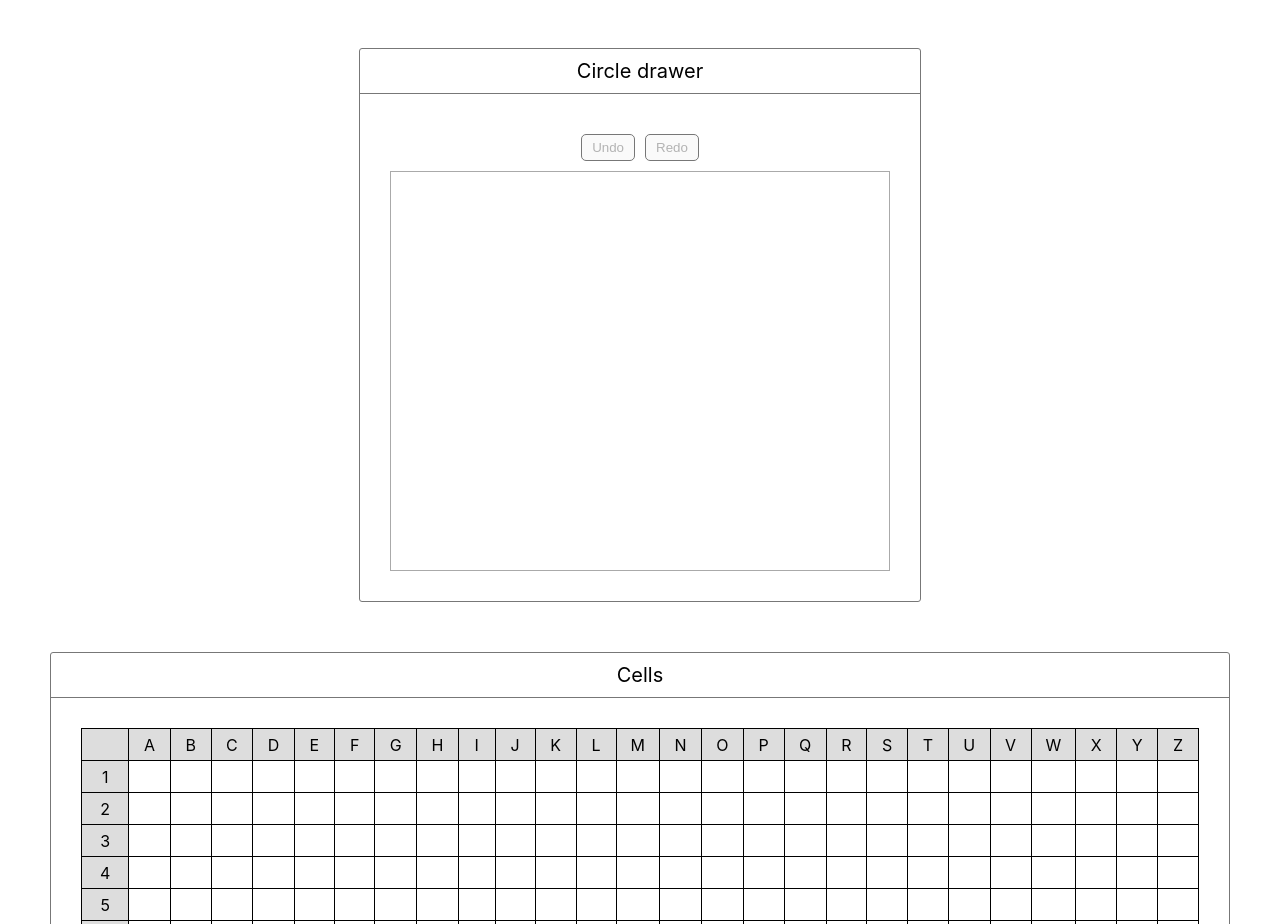
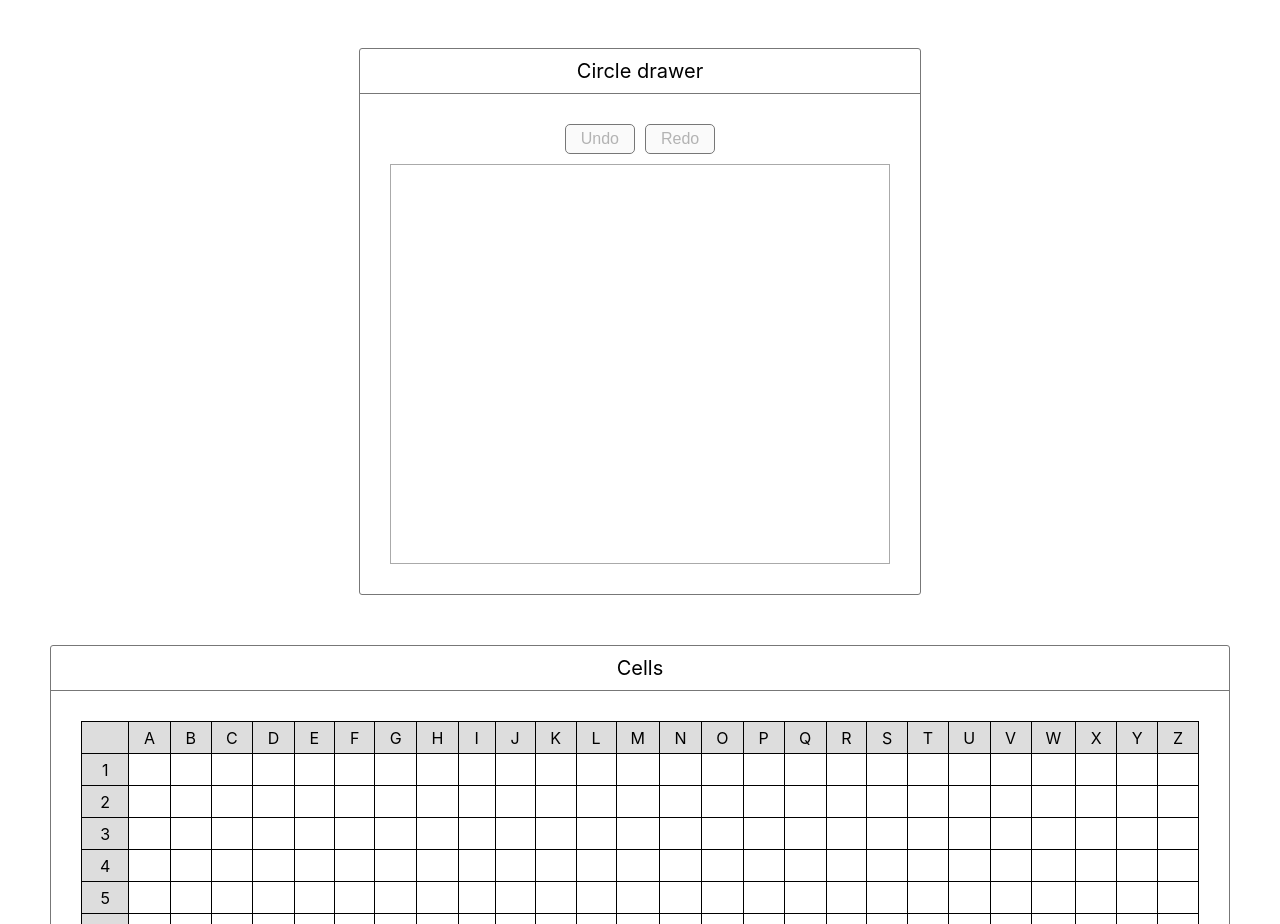
Before and after one commit to lillastar824/Snap_eHealth_7-GUIs, a React (Create React App) app: page / in a window 1280 px wide. Shown: the part 1367-2291 px from the top of the page. Built offline with nearby package versions, Linux system fonts and the light colour scheme.

Commit message:
Update drawer.module.css

```diff
--- a/src/components/CircleDrawer/drawer.module.css
+++ b/src/components/CircleDrawer/drawer.module.css
@@ -3,7 +3,11 @@
     align-items: center;
     justify-content: center;
     gap: 10px;
-    padding: 10px;
+    padding-bottom: 10px;
+}
+.buttonWrapper button {
+    font-size: 16px;
+    padding: 5px 15px;
 }
 
 .circleArea {
```
